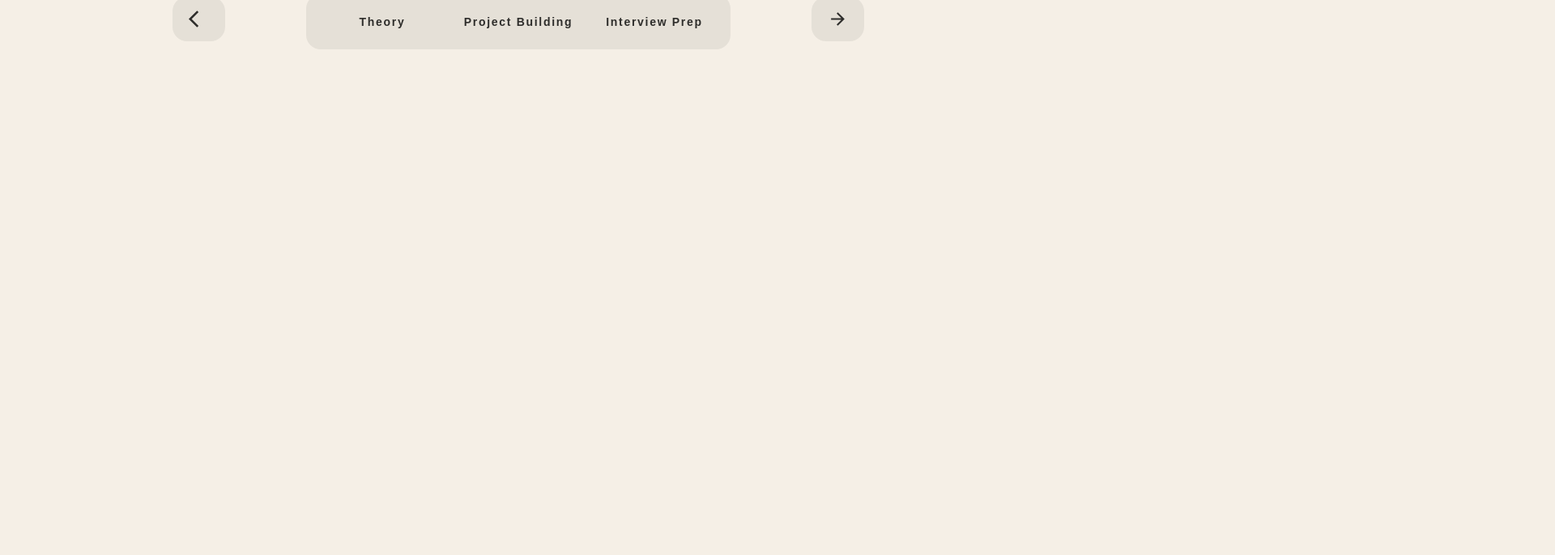
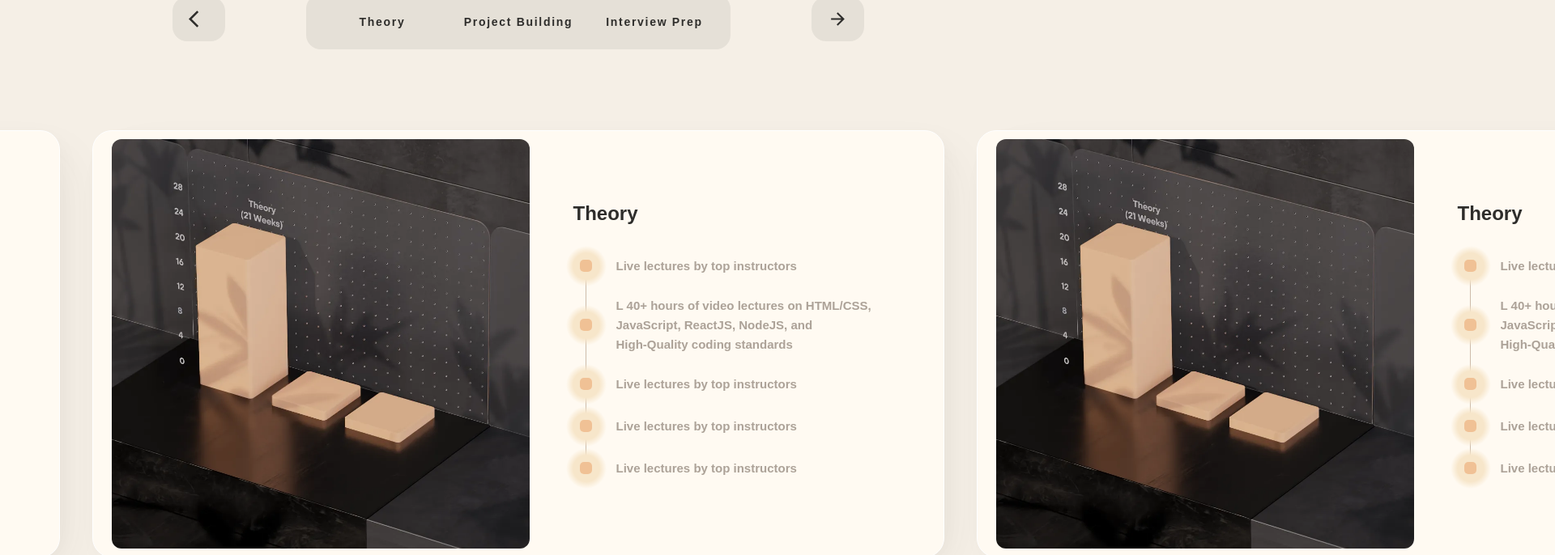
Before and after one commit to codeomi/Pesto-clone, a React (Create React App) app: page / in a window 1280 px wide. Shown: the part 2278-2964 px from the top of the page at 81% size, 1920 px wide, since content can reach past the window. Before the commit the page ends 2339 px from the top, so only its background shows below. Built offline with nearby package versions, Linux system fonts and the light colour scheme.

Commit message:
section 4 completed

```diff
--- /dev/null
+++ b/src/cards/Section4Card.js
@@ -0,0 +1,70 @@
+import React from "react";
+import "./section4card.scss";
+import image from "../assets/img/63da15f14a5c0047495cca68_Salary0002.webp";
+
+const Section4Card = () => {
+  return (
+    <>
+      <div className="section4-card">
+        <div className="section4-1">
+          <img className="section4-card-img" src={image} alt="this is a ge" />
+        </div>
+        <div className="section4-2">
+          <div className="section4-2-1">
+            <div className="section4-card-heading">Theory</div>
+            <div className="section4-card-description-container">
+              <div className="line-container">
+                <div className="line"></div>
+              </div>
+              <div className="bullet-points-description-container">
+                <div className="bullet-point-container">
+                  <div className="bullet-point">
+                    <div className="bullet-circle"></div>
+                  </div>
+                  <div className="bullet-point-description">
+                    Live lectures by top instructors
+                  </div>
+                </div>
+                <div className="bullet-point-container">
+                  <div className="bullet-point">
+                    <div className="bullet-circle"></div>
+                  </div>
+                  <div className="bullet-point-description">
+                    L 40+ hours of video lectures on HTML/CSS, <br /> JavaScript,
+                    ReactJS, NodeJS, and <br /> High-Quality coding standards
+                  </div>
+                </div>
+                <div className="bullet-point-container">
+                  <div className="bullet-point">
+                    <div className="bullet-circle"></div>
+                  </div>
+                  <div className="bullet-point-description">
+                    Live lectures by top instructors
+                  </div>
+                </div>
+                <div className="bullet-point-container">
+                  <div className="bullet-point">
+                    <div className="bullet-circle"></div>
+                  </div>
+                  <div className="bullet-point-description">
+                    Live lectures by top instructors
+                  </div>
+                </div>
+                <div className="bullet-point-container">
+                  <div className="bullet-point">
+                    <div className="bullet-circle"></div>
+                  </div>
+                  <div className="bullet-point-description">
+                    Live lectures by top instructors
+                  </div>
+                </div>
+              </div>
+            </div>
+          </div>
+        </div>
+      </div>
+    </>
+  );
+};
+
+export default Section4Card;
--- /dev/null
+++ b/src/cards/section4card.scss
@@ -0,0 +1,141 @@
+@import "../styles/variable.scss";
+
+.section4-card {
+  display: flex;
+  flex-direction: row;
+
+  height: 526px;
+  overflow: visible;
+  z-index: 1;
+
+  white-space: nowrap;
+  position: relative;
+  left: 0;
+  right: 0;
+
+  text-align: center;
+  align-items: center;
+  justify-content: center;
+  width: 1040px;
+  height: 526px;
+  background-color: #fffaf2;
+  border: 1px solid #fff;
+  border-radius: 24px;
+  align-items: center;
+  padding-left: 10px;
+  display: flex;
+  position: relative;
+  overflow: hidden;
+  box-shadow: 7px 7px 30px -10px rgba(61,59,56,.05), 21px 21px 60px -10px rgba(61,59,56,.05);
+
+margin:100px 20px;
+}
+
+.section4-1 {
+  width: 516px;
+  height: 506px;
+  background-color: #f5efe6;
+  border-radius: 16px;
+  flex: none;
+}
+
+.section4-card-img {
+  width: 100%;
+  height: 100%;
+  object-fit: cover;
+  max-width: 100%;
+  border: 5px #e5e0d7;
+  border-radius: 12px;
+  display: inline-block;
+  aspect-ratio: auto 1024 / 1024;
+  overflow-clip-margin: content-box;
+  overflow: clip;
+}
+
+.section4-2 {
+  text-align: start;
+  padding: 60px 54px;
+  display: block;
+  position: relative;
+}
+
+.section4-card-heading {
+  margin-bottom: 20px;
+  font-size: 24px;
+  font-weight: 600;
+  line-height: 1.6em;
+}
+
+.section4-card-description-container {
+  width: 376px;
+  align-items: center;
+  margin-left: 15px;
+  display: flex;
+}
+
+.line-container {
+  width: 1px;
+  background-color: rgba(168, 141, 118, 0.57);
+  flex: none;
+  align-self: stretch;
+  margin-top: 22px;
+  margin-bottom: 22px;
+  margin-right: -25px;
+}
+
+.bullet-points-description-container {
+  display: flex;
+  flex-direction: column;
+  row-gap: 2px;
+}
+
+.bullet-point-container {
+  display: flex;
+  grid-column-gap: 12px;
+  align-items: flex-start;
+  display: flex;
+  align-items: center;
+  justify-content: start;
+  width: 400px;
+
+
+}
+
+.bullet-point {
+  width: 30px;
+  height: 30px;
+  background-image: radial-gradient(
+    circle farthest-side,
+    #f7e6ca 65%,
+    rgba(255, 255, 255, 0)
+  );
+  flex: none;
+  padding: 10px;
+  justify-content: center;
+  align-items: flex-start;
+  display: flex;
+}
+
+.bullet-circle {
+  width: 15px;
+  height: 15px;
+  background-color: rgba(237, 179, 129, 0.722);
+  border-radius: 5px;
+  justify-content: center;
+  align-items: top;
+  display: flex;
+  margin: auto;
+
+}
+
+.bullet-point-description {
+  padding-top: 10px;
+  padding-bottom: 10px;
+  font-family: $hoves-font;
+  font-size: 15px;
+  font-weight: 600;
+  line-height: 1.6em;
+  width: 100%;
+  color: rgba(65, 50, 37, 0.439);
+  overflow: hidden;
+}
--- a/src/components/sections/Section4.js
+++ b/src/components/sections/Section4.js
@@ -1,6 +1,7 @@
 import React from "react";
 import "./section4.scss";
 import { ArrowForward ,ArrowBackIos} from "@mui/icons-material";
+import Section4Card from "../../cards/Section4Card.js";
 
 const Section4 = () => {
   return (
@@ -29,7 +30,11 @@ const Section4 = () => {
               <ArrowForward id="section4-arrow-btn"></ArrowForward>
             </div>
           </div>
-          <div className="cards-container"></div>
+          <div className="section4-cards-container">
+          <Section4Card></Section4Card>
+          <Section4Card></Section4Card>
+          <Section4Card></Section4Card>
+          </div>
         </div>
       </div>
     </>
--- a/src/components/sections/section4.scss
+++ b/src/components/sections/section4.scss
@@ -81,3 +81,11 @@
     transition: opacity .2s;
     font-size: 25px;
 }
+
+.section4-cards-container{
+    display: flex;
+    flex-direction: row;
+    justify-content: center;
+    align-items: center;
+    overflow-x: hidden;
+}
```
Also changed, not shown: src/assets/img/63da15f14a5c0047495cca68_Salary0002.webp (added).
